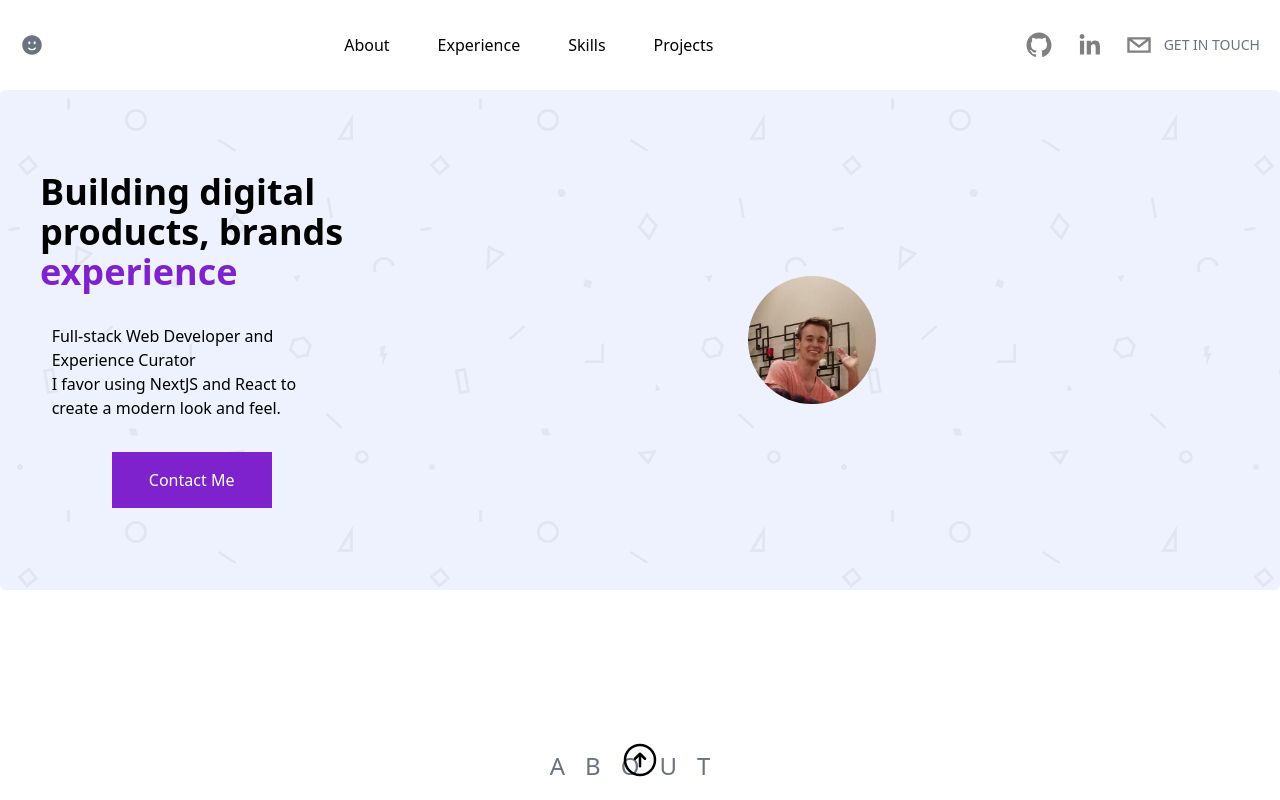
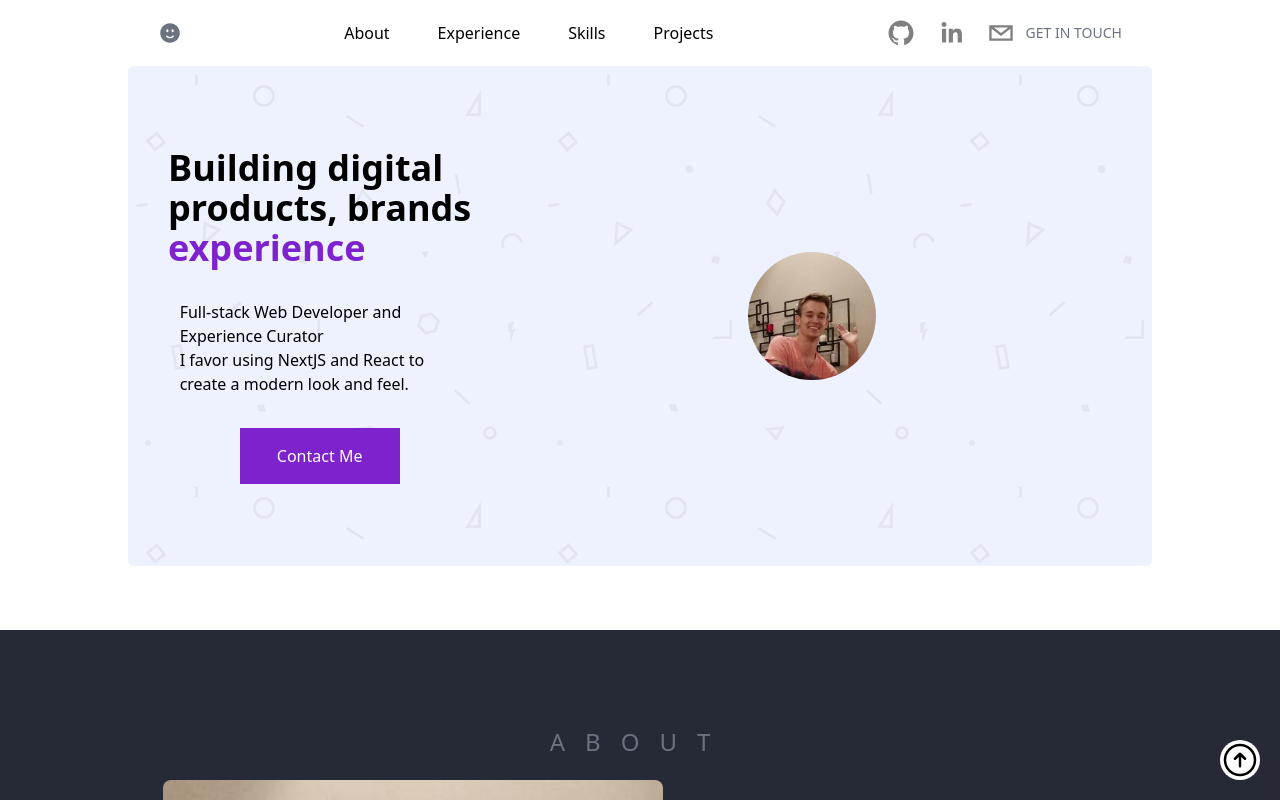
Before and after one commit to Coltonb-boop/portfolio-nextjs13, a Next.js app: page / in a window 1280 px wide. Built offline with nearby package versions, Linux system fonts and the light colour scheme.

Commit message:
Cleaned things up
Worked on, header, about, contact me, scroll to top. Need to finish scroll to top and add smooth transition

```diff
--- a/app/About.tsx
+++ b/app/About.tsx
@@ -10,7 +10,7 @@ function About({}: Props) {
       initial={{ opacity: 0 }}
       whileInView={{ opacity: 1 }}
       transition={{ duration: 1.5 }}
-      className='flex flex-col relative h-screen text-center md:text-left md:flex-row max-w-7xl px-10 justify-evenly mx-auto items-center'>
+      className='flex flex-col relative h-screen text-center md:text-left md:flex-row px-10 justify-evenly mx-auto items-center bg-[#0f1221]/90'>
       <h3 className='absolute top-24 uppercase tracking-[20px] text-gray-500 text-2xl'>About</h3>
 
       <motion.img
@@ -27,9 +27,9 @@ function About({}: Props) {
         className='mb-20 md:mb-0 flex-shrink-0 w-56 h-56 rounded-full object-cover md:rounded-lg md:w-64 md:h-96 xl:w-[500px] xl:h-[500px]'
       />
 
-      <div className='space-y-10 px-0 md:px-10'>
+      <div className='space-y-10 px-0 md:px-10 text-white'>
         <h4 className='text-4xl semi-bold'>
-          Here is a <span className='underline decoration-[#F7AB0A]/50'>little</span>{" "} background
+          A Bit About Me
         </h4>
         <p className='text-sm'>
           Paragraph
--- a/app/ContactMe.tsx
+++ b/app/ContactMe.tsx
@@ -20,7 +20,7 @@ function ContactMe({}: Props) {
   };
 
   return (
-    <div className="h-screen flex relative flex-col text-center md:text-left md:flex-row max-w-7xl mx-auto justify-evenly items-center px-10">
+    <div className="h-screen flex relative flex-col text-center md:text-left md:flex-row mx-auto justify-evenly items-center px-10 bg-[#0f1221]/90">
       <h3 className="absolute top-24 uppercase tracking-[20px] text-gray-500 text-2xl">
         Contact
       </h3>
--- a/app/Header.tsx
+++ b/app/Header.tsx
@@ -10,10 +10,10 @@ type Props = {};
 const Header = ({}: Props) => {
   return (
     <>
-      <header className="md:hidden sticky top-0 p-5 z-20">
+      <header className="md:hidden sticky top-0 p-5 z-20 bg-white">
         <Bars3Icon className="w-12 h-12 cursor-pointer" />
       </header>
-      <header className="hidden sticky top-0 p-5 md:flex md:flex-row items-center justify-between max-w-7xl mx-auto z-20 xl:items-center min-w-[640]">
+      <header className="hidden sticky top-0 p-5 py-2 md:flex md:flex-row items-center justify-between md:justify-evenly mx-auto z-20 bg-white xl:items-center min-w-[640]">
         <motion.div
           initial={{
             y: -200,
--- a/app/Hero.tsx
+++ b/app/Hero.tsx
@@ -6,7 +6,7 @@ type Props = {}
 function Hero({}: Props) {
 
   return (
-    <div className='hero-background relative flex items-center justify-evenly text-center bg-hero-pattern z-10 bg-indigo-50 m-16 mt-0 h-[500px] md:rounded-md w-full md:max-w-7xl mx-auto'>
+    <div className='hero-background relative flex items-center justify-evenly text-center bg-hero-pattern z-10 bg-indigo-50 m-16 mt-0 h-[500px] md:rounded-md w-full md:max-w-5xl mx-auto'>
       <div className='flex flex-col items-center justify-center space-y-8 pl-10 max-w-md text-left'>
         <div className='text-4xl font-bold'>
           <p>Building digital </p>
--- a/app/layout.tsx
+++ b/app/layout.tsx
@@ -4,9 +4,9 @@ export default function RootLayout({
   children: React.ReactNode
 }) {
   return (
-    <html id="top" className="min-w-[640]">
+    <html>
       <head />
-      <body className='min-w-[640]'>
+      <body>
         {children}
       </body>
     </html>
--- a/app/page.tsx
+++ b/app/page.tsx
@@ -12,8 +12,20 @@ type Props = {}
 const Home = (props: Props) => {
 
   return (
-    <div className='bg-[#fff] text-black h-screen snap-y snap-mandatory overflow-y-scroll overflow-x-hidden z-0 min-w-[640]'>
+    <div id='top' className='bg-[#fff] text-black h-screen snap-y snap-mandatory overflow-y-scroll overflow-x-hidden z-0 min-w-[640]'>
       <Header />
+
+      <a href='#top' className=''>
+        <footer className='absolute right-5 bottom-5 cursor-pointer z-30'>
+          <div className='flex items-center justify-center'>
+            <svg xmlns="http://www.w3.org/2000/svg" fill="none" viewBox="0 0 24 24" strokeWidth={1.5} stroke="currentColor" className="h-10 w-10 bg-white rounded-full hover:text-purple-700">
+              <path strokeLinecap="round" strokeLinejoin="round" d="M15 11.25l-3-3m0 0l-3 3m3-3v7.5M21 12a9 9 0 11-18 0 9 9 0 0118 0z" />
+            </svg>
+
+
+          </div>
+        </footer>
+      </a>
 
       <section id='hero'>
         <Hero />
@@ -38,18 +50,6 @@ const Home = (props: Props) => {
       <section id='contact'>
         <ContactMe />
       </section>
-
-      <a href='#top'>
-        <footer className='sticky bottom-5 cursor-pointer hover:bg-purple-500'>
-          <div className='flex items-center justify-center'>
-            <svg xmlns="http://www.w3.org/2000/svg" fill="none" viewBox="0 0 24 24" strokeWidth={1.5} stroke="currentColor" className="h-10 w-10 rounded-full filter grayscale hover:grayscale-0">
-              <path strokeLinecap="round" strokeLinejoin="round" d="M15 11.25l-3-3m0 0l-3 3m3-3v7.5M21 12a9 9 0 11-18 0 9 9 0 0118 0z" />
-            </svg>
-
-
-          </div>
-        </footer>
-      </a>
     </div>
   )
 }
```
